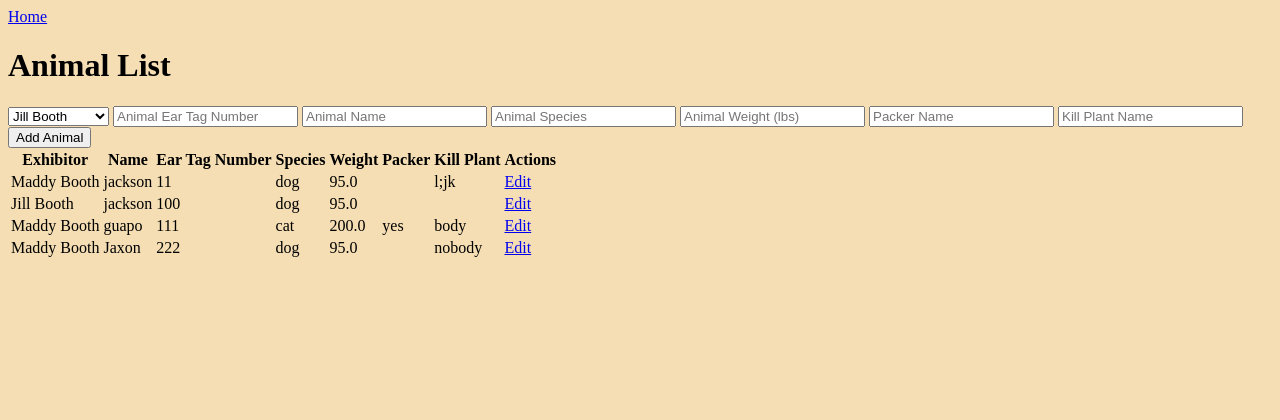
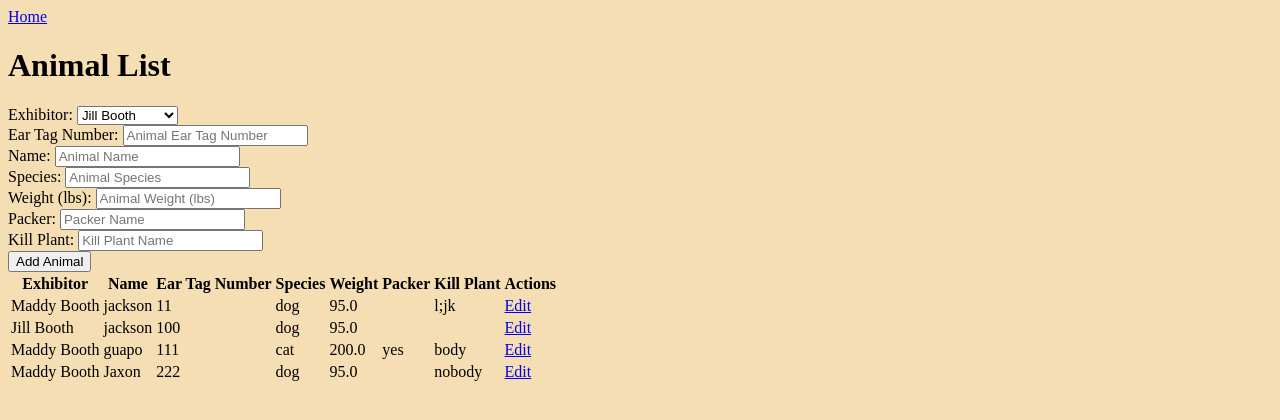
Before and after one commit to nicknspringer/AuctionCommityTracker, a Flask app: page /animalList in a window 1280 px wide. Shown: the top 420 px of the page. Run offline with Flask 2, Linux system fonts and the light colour scheme; data comes from the database, SQL or seed files in the repository; both versions use the stored data as it was after the commit.

Commit message:
fields verrified

```diff
--- a/app.py
+++ b/app.py
@@ -308,7 +308,7 @@ def edit_addon(addon_id):
     if request.method == "POST":
         addon.buyer_id = request.form["buyer_id"]
         addon.exhibitor_id = request.form["exhibitor_id"]
-        addon.price = request.form["price"]
+        addon.price = request.form["Price"]
         try:
             db.session.commit()
             return redirect("/addonList")
--- a/templates/addonList.html
+++ b/templates/addonList.html
@@ -7,19 +7,25 @@
 {% block body %}
     <h1>Add-on List</h1>
     <form actions="addonList" method="POST">
+        <label for="buyer_id">Buyer:</label>
         <select name="buyer_id">
             <option value="" disabled selected>Select a buyer</option>
             {% for buyer in buyers %}
             <option value="{{ buyer.id }}">{{ buyer.fName }} {{ buyer.lName }}</option>
             {% endfor %}
         </select>
+        <br>
+        <label for="exhibitor_id">Exhibitor:</label>
         <select name="exhibitor_id">
             <option value="" disabled selected>Select an exhibitor</option>
             {% for exhibitor in exhibitors %}
             <option value="{{ exhibitor.id }}">{{ exhibitor.fName }} {{ exhibitor.lName }}</option>
             {% endfor %}
         </select>
+        <br>
+        <label for="Price">Add-on Price ($):</label>
         <input type="number" step="0.01" name="Price" placeholder="Add-on Price ($)" required>
+        <br>
         <input type="submit" value="Add Add-on">
     </form>
     <table>
--- a/templates/animalList.html
+++ b/templates/animalList.html
@@ -7,17 +7,31 @@
 {% block body %}
     <h1>Animal List</h1>
     <form actions="animalList" method="POST">
+        <label for="exhibitor_id">Exhibitor:</label>
         <select name="exhibitor_id">
             {% for exhibitor in exhibitors %}
             <option value="{{ exhibitor.id }}">{{ exhibitor.fName }} {{ exhibitor.lName }}</option>
             {% endfor %}
         </select>
+        <br>
+        <label for="Ear_Tag_No">Ear Tag Number:</label>
         <input type="text" name="Ear_Tag_No" placeholder="Animal Ear Tag Number">
+        <br>
+        <label for="Name">Name:</label>
         <input type="text" name="Name" placeholder="Animal Name" required>
+        <br>
+        <label for="Species">Species:</label>
         <input type="text" name="Species" placeholder="Animal Species" required>
+        <br>
+        <label for="Weight">Weight (lbs):</label>
         <input type="number" name="Weight" placeholder="Animal Weight (lbs)" required>
+        <br>
+        <label for="Packer">Packer:</label>
         <input type="text" name="Packer" placeholder="Packer Name">
+        <br>
+        <label for="Kill_Plant">Kill Plant:</label>
         <input type="text" name="Kill_Plant" placeholder="Kill Plant Name">
+        <br>
         <input type="submit" value="Add Animal">
     </form>
     <table>
--- a/templates/clubList.html
+++ b/templates/clubList.html
@@ -7,7 +7,9 @@
 {% block body %}
     <h1>Club List</h1>
     <form actions="clubList" method="POST">
+        <label for="Name">Club Name:</label>
         <input type="text" name="Name" placeholder="Club Name" required>
+        <br>
         <input type="submit" value="Add Club">
     </form>
     <table>
--- a/templates/saleList.html
+++ b/templates/saleList.html
@@ -7,6 +7,7 @@
 {% block body %}
     <h1>Sale List</h1>
     <form actions="saleList" method="POST">
+        <label for="animal_id">Animal:</label>
         <select name="animal_id" required>
             <option value="" disabled selected>Select an animal</option>
             {% for animal in animals %}
@@ -16,13 +17,18 @@
             <hr>
             {% endfor %}
         </select>
+        <br>
+        <label for="buyer_id">Buyer:</label>
         <select name="buyer_id" required>
             <option value="" disabled selected>Select a buyer</option>
             {% for buyer in buyers %}
             <option value="{{ buyer.id }}">{{ buyer.fName }} {{ buyer.lName }}</option>
             {% endfor %}
         </select>
+        <br>
+        <label for="price">Sale Price:</label>
         <input type="number" step="0.01" name="price" placeholder="Sale Price" required>
+        <br>
         <input type="submit" value="Add Sale">
     </form>
     <table>
```
Also changed, not shown: templates/buyerList.html (+8 -0 lines), templates/exhibitorList.html (+10 -0 lines), auction.db.
